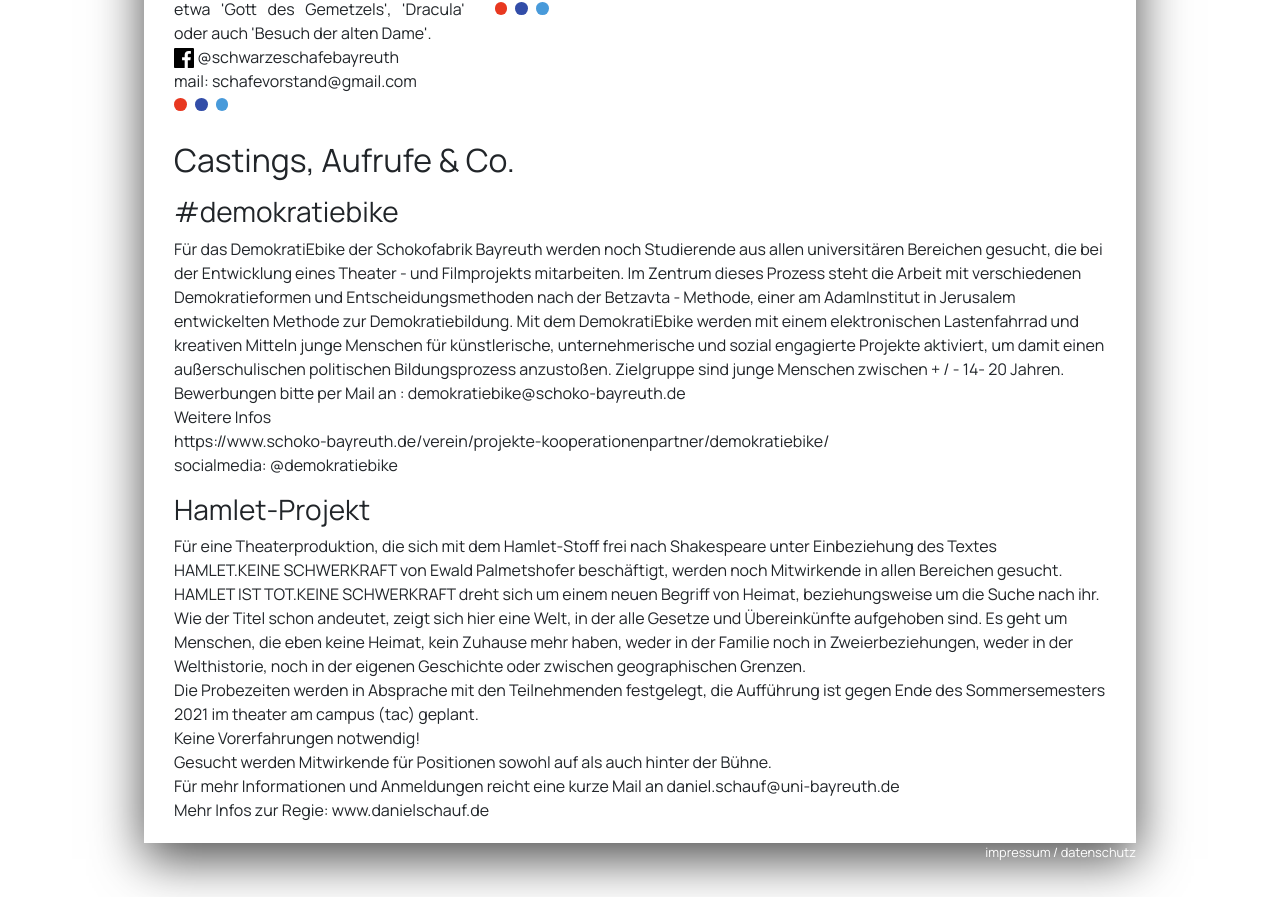
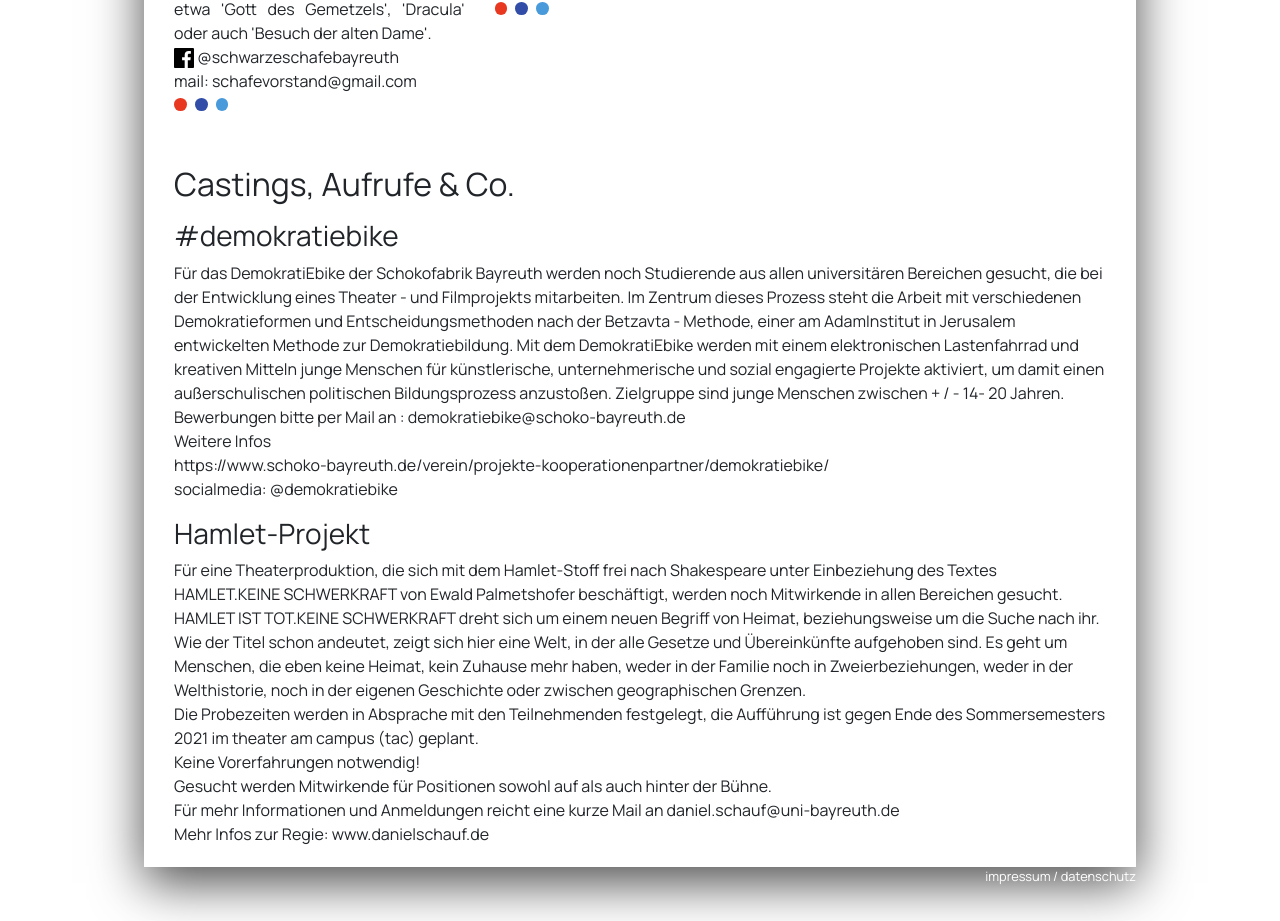
Before and after one commit to fx-ha/tac, a Next.js app: page /mitmachen in a window 1280 px wide. Shown: the part 1232-2153 px from the top of the page. Before the commit the page ends 2129 px from the top, so only its background shows below. Built offline with nearby package versions, Linux system fonts and the light colour scheme.

Commit message:
id links

```diff
--- a/pages/mitmachen.tsx
+++ b/pages/mitmachen.tsx
@@ -33,7 +33,9 @@
         willst.
       </div>
 
-      <h2 className="mt-4">Initiativen</h2>
+      <h2 className="mt-4" id="initiativen">
+        Initiativen
+      </h2>
       <Row className="mt-3">
         <Col sm={4}>
           <Image
@@ -291,7 +293,9 @@
           </div>
         </Col>
       </Row>
-      <h2 className="mt-4 mb-3">Castings, Aufrufe & Co.</h2>
+      <h2 className="mt-5 mb-3" id="aufrufe">
+        Castings, Aufrufe & Co.
+      </h2>
       <h3>#demokratiebike</h3>
       <p>
         Für das DemokratiEbike der Schokofabrik Bayreuth werden noch Studierende
```
Also changed, not shown: 1 other file (tests, documents, lock files or other folders).
